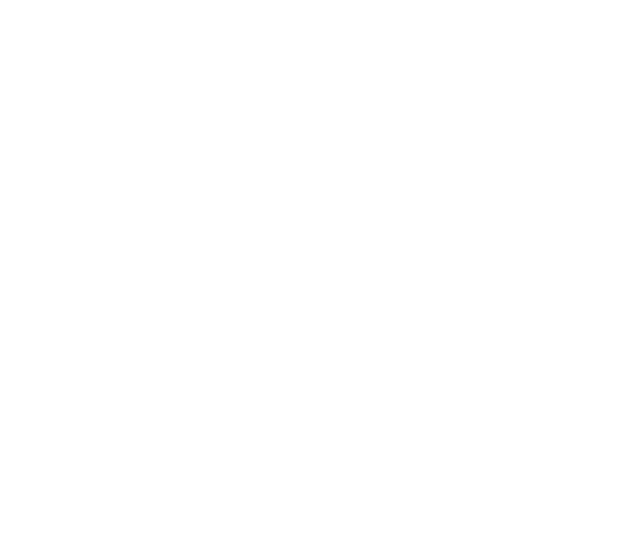
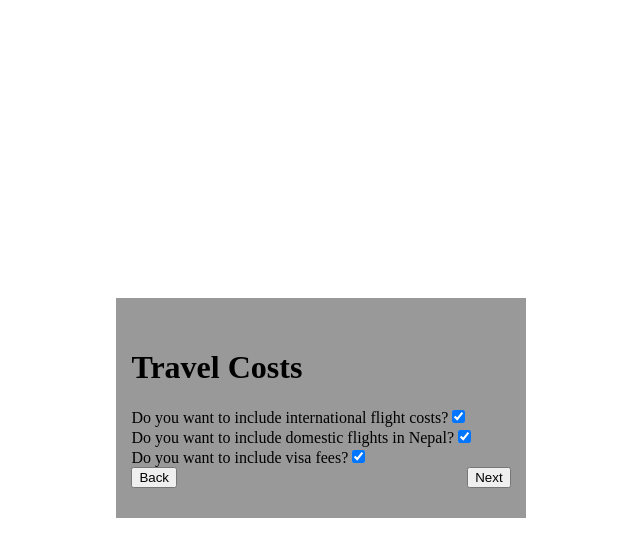
Before and after one commit to HofmaDresu/everest-cost-calculator, a React (Create React App) app: page / in a window 1280 px wide. Both pictures are taken after a click on the button "Next". Shown: the top 556 px of the page, without its empty margins (319-959 px from the left). Built offline with nearby package versions, Linux system fonts and the light colour scheme.

Commit message:
Add flights control

```diff
--- a/src/App.js
+++ b/src/App.js
@@ -1,6 +1,7 @@
 import React, { Component } from 'react';
 import './App.css';
 import People from './People';
+import Flights from './Flights';
 
 class App extends Component {
   constructor(props) {
@@ -12,6 +13,11 @@
           numberOfPeople: 1,
           hasInsurance: false,
         },
+        flights: {
+            includeInternational: true,
+            includeDomesticInNepal: true,
+            includeVisaFees: true,
+        },
         costs: {
           perPerson: 100,
           insurance: 50,
@@ -22,12 +28,21 @@
   savePeopleAction = (people) => {
     this.setState({appState: {...(this.state.appState), people}, currentPage: 2});
   }
+  saveFlightsAction = (flights) => {
+    this.setState({appState: {...(this.state.appState), flights}, currentPage: 3});
+  }
+  backAction = () => {
+    this.setState(prevState => ({currentPage: prevState.currentPage-1}));
+  }
   render() {
     const appState = this.state.appState;
     let activeComponent;
     switch(this.state.currentPage) {
       case 1:
         activeComponent = <People {...(appState.people)} saveAction={this.savePeopleAction} />;
+        break;
+      case 2:
+        activeComponent = <Flights {...(appState.flights)} saveAction={this.saveFlightsAction} backAction={this.backAction} />;
         break;
       default:
         activeComponent = null;
--- /dev/null
+++ b/src/Flights.jsx
@@ -0,0 +1,48 @@
+import React, {Component} from 'react';
+import PropTypes from 'prop-types';
+import CheckboxPicker from './Components/CheckboxPicker';
+import NavButtons from './Components/NavButtons';
+
+
+const internationalLabelText = "Do you want to include international flight costs?";
+const domesticNepalLabelText = "Do you want to include domestic flights in Nepal?";
+const visaFeesLableText = "Do you want to include visa fees?";
+
+export default class FlightsComponent extends Component {
+    constructor(props) {
+        super(props);
+        this.state={
+            includeInternational: props.includeInternational,
+            includeDomesticInNepal: props.includeDomesticInNepal,
+            includeVisaFees: props.includeVisaFees,
+        };
+    }
+    handleInternationalChange = (event) => {
+        this.setState({includeInternational: event.target.checked});
+    }
+    handleDomesticChange = (event) => {
+        this.setState({includeDomesticInNepal: event.target.checked});
+    }
+    handleVisaChange = (event) => {
+        this.setState({includeVisaFees: event.target.checked});
+    }
+    render() {
+        return (
+            <div className="component">
+                <h1>Travel Costs</h1>
+                <CheckboxPicker isSelected={this.state.includeInternational} labelText={internationalLabelText} onChangeAction={this.handleInternationalChange} />
+                <CheckboxPicker isSelected={this.state.includeDomesticInNepal} labelText={domesticNepalLabelText} onChangeAction={this.handleDomesticChange} />
+                <CheckboxPicker isSelected={this.state.includeVisaFees} labelText={visaFeesLableText} onChangeAction={this.handleVisaChange} />
+                <NavButtons onBackAction={() => this.props.backAction(this.state)} onForwardAction={() => this.props.saveAction(this.state)} />
+            </div>
+        );
+    }
+}
+
+FlightsComponent.propTypes = {
+    includeInternational: PropTypes.bool.isRequired,
+    includeDomesticInNepal: PropTypes.bool.isRequired,
+    includeVisaFees: PropTypes.bool.isRequired,
+    saveAction: PropTypes.func.isRequired,
+    backAction: PropTypes.func.isRequired,
+};
--- a/src/People.jsx
+++ b/src/People.jsx
@@ -27,7 +27,7 @@
     render() {
         return (
             <div className="component">
-                <h1>People</h1>
+                <h1>Booking Costs</h1>
                 <NumberPicker selectedNumber={this.state.numberOfPeople} numberRange={peopleCountRange} labelText={peopleCountLabelText} onChangeAction={this.handlePersonCountChange} />
                 <CheckboxPicker isSelected={this.state.hasInsurance} labelText={insuranceLabelText} onChangeAction={this.handleInsuranceChange} />
                 <NavButtons isFirst={true} onForwardAction={() => this.props.saveAction(this.state)} />
```
